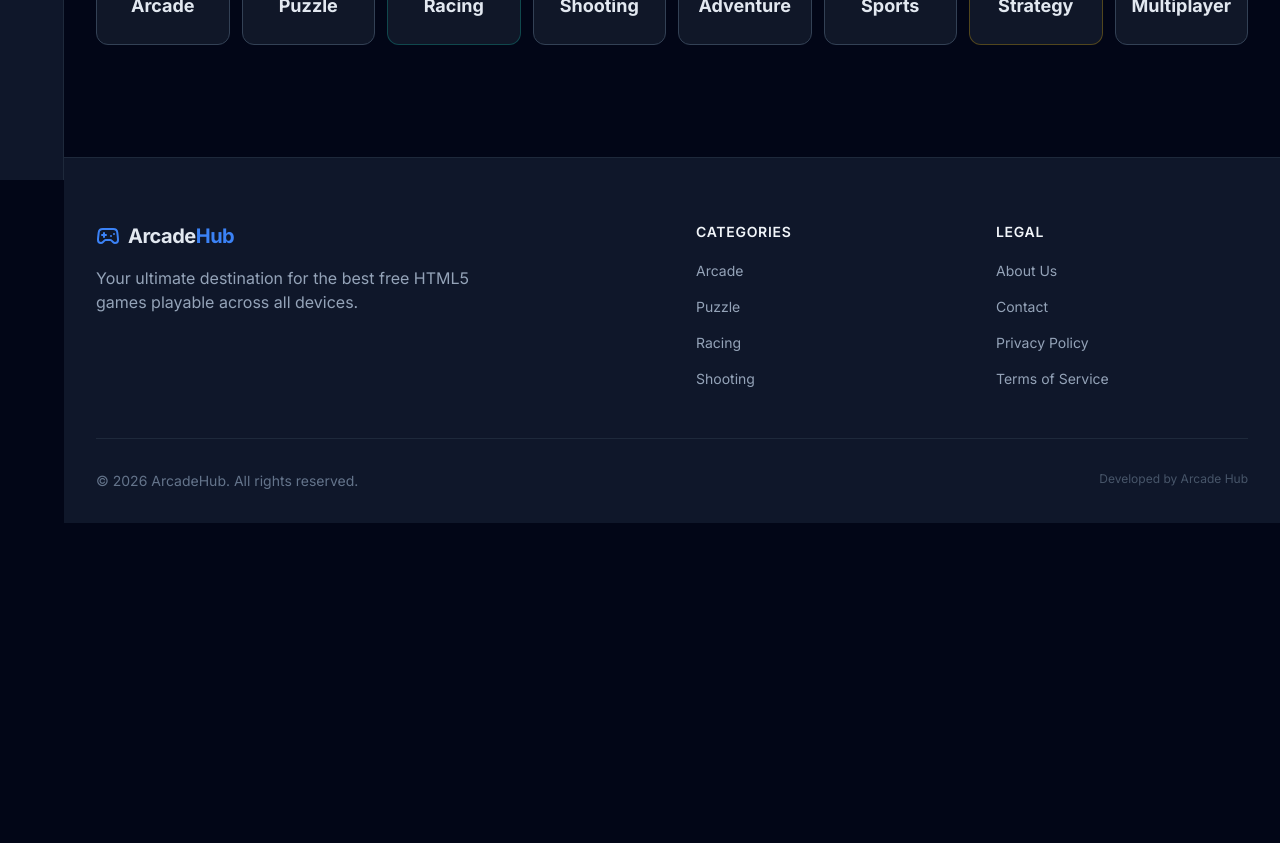
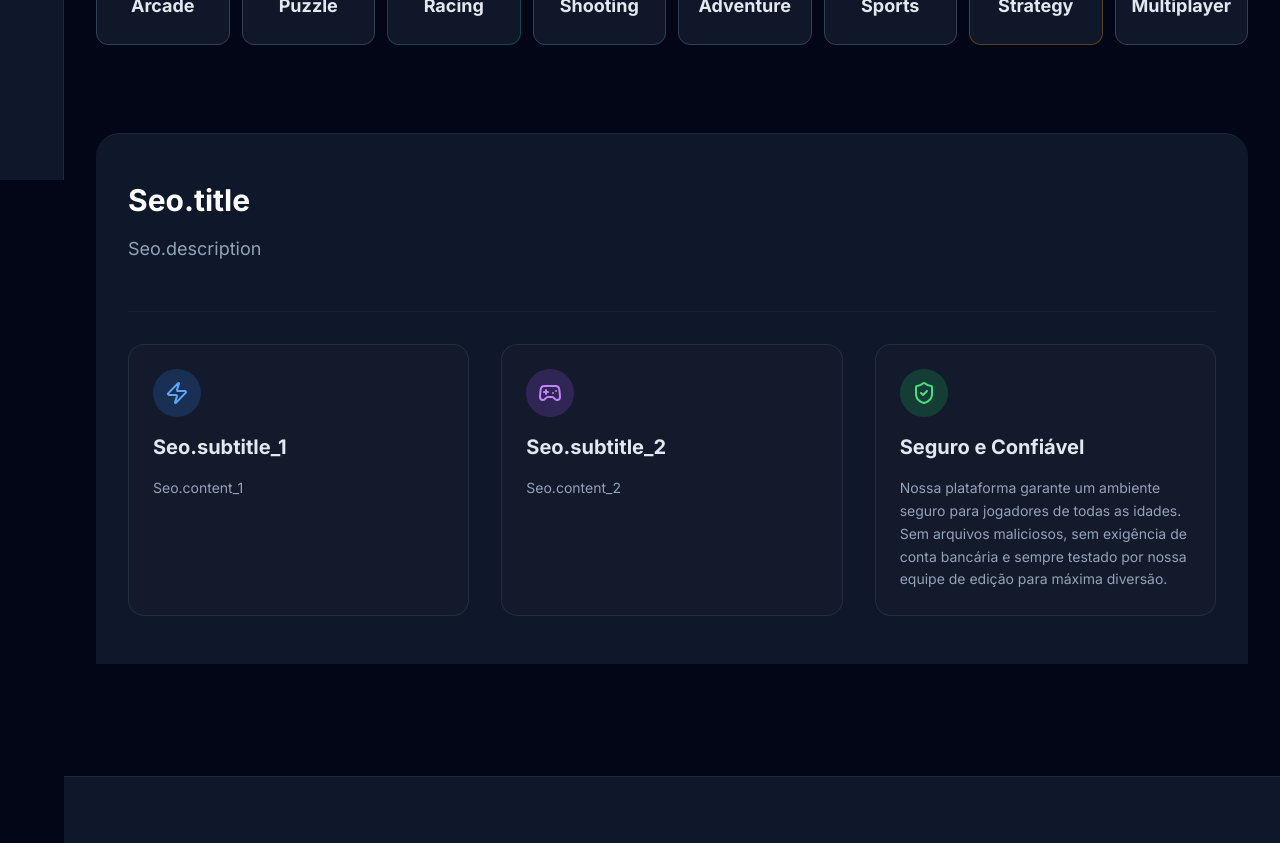
Before and after one commit to mateusreis07/portal-jogos, a Next.js app: page /en in a window 1280 px wide. Shown: the part 620-1463 px from the top of the page. Before the commit the page ends 1143 px from the top, so only its background shows below. Built offline with nearby package versions, Linux system fonts and the light colour scheme; no server answers; the database is empty.

Commit message:
feat(seo): add seo block section to the bottom of the homepage

```diff
--- a/app/[locale]/page.tsx
+++ b/app/[locale]/page.tsx
@@ -2,6 +2,7 @@ import { gameService } from '@/lib/services/gameService';
 import GameCarousel from '@/components/game/GameCarousel';
 import CategoryCard from '@/components/category/CategoryCard';
 import AdInContent from '@/components/ads/AdInContent';
+import SeoContent from '@/components/home/SeoContent';
 import { Gamepad2, Puzzle, CarFront, Crosshair, Map as MapIcon, Trophy, BrainCircuit, Users } from 'lucide-react';
 import Link from 'next/link';
 import { getTranslations } from 'next-intl/server';
@@ -212,6 +213,9 @@ export default async function Home() {
         </div>
       </section>
 
+      {/* SEO Block Content */}
+      <SeoContent />
+
     </div>
   );
 }
--- /dev/null
+++ b/components/home/SeoContent.tsx
@@ -0,0 +1,56 @@
+import { getTranslations } from 'next-intl/server';
+import { Gamepad2, ShieldCheck, Zap } from 'lucide-react';
+
+export default async function SeoContent() {
+  const t = await getTranslations('Seo');
+
+  return (
+    <section className="bg-slate-900 border-t border-slate-800 py-12 px-4 sm:px-6 lg:px-8 mt-12 rounded-t-3xl">
+      <div className="max-w-7xl mx-auto space-y-12">
+        {/* Main Introduction */}
+        <div className="max-w-4xl">
+          <h2 className="text-3xl font-bold text-white mb-4">{t('title')}</h2>
+          <p className="text-slate-400 text-lg leading-relaxed">
+            {t('description')}
+          </p>
+        </div>
+
+        {/* Feature Grid */}
+        <div className="grid grid-cols-1 md:grid-cols-2 lg:grid-cols-3 gap-8 pt-8 border-t border-slate-800/50">
+
+          <div className="space-y-4 p-6 rounded-2xl bg-slate-800/20 border border-slate-700/50 hover:bg-slate-800/40 transition-colors">
+            <div className="w-12 h-12 rounded-full bg-blue-500/20 flex items-center justify-center">
+              <Zap className="w-6 h-6 text-blue-400" />
+            </div>
+            <h3 className="text-xl font-bold text-slate-200">{t('subtitle_1')}</h3>
+            <p className="text-slate-400 leading-relaxed text-sm">
+              {t('content_1')}
+            </p>
+          </div>
+
+          <div className="space-y-4 p-6 rounded-2xl bg-slate-800/20 border border-slate-700/50 hover:bg-slate-800/40 transition-colors">
+            <div className="w-12 h-12 rounded-full bg-purple-500/20 flex items-center justify-center">
+              <Gamepad2 className="w-6 h-6 text-purple-400" />
+            </div>
+            <h3 className="text-xl font-bold text-slate-200">{t('subtitle_2')}</h3>
+            <p className="text-slate-400 leading-relaxed text-sm">
+              {t('content_2')}
+            </p>
+          </div>
+
+          <div className="space-y-4 p-6 rounded-2xl bg-slate-800/20 border border-slate-700/50 hover:bg-slate-800/40 transition-colors">
+            <div className="w-12 h-12 rounded-full bg-green-500/20 flex items-center justify-center">
+              <ShieldCheck className="w-6 h-6 text-green-400" />
+            </div>
+            <h3 className="text-xl font-bold text-slate-200">Seguro e Confiável</h3>
+            <p className="text-slate-400 leading-relaxed text-sm">
+              Nossa plataforma garante um ambiente seguro para jogadores de todas as idades. Sem arquivos maliciosos, sem exigência de conta bancária e sempre testado por nossa equipe de edição para máxima diversão.
+            </p>
+          </div>
+
+        </div>
+
+      </div>
+    </section>
+  );
+}
--- a/messages/es.json
+++ b/messages/es.json
@@ -24,6 +24,14 @@
     "sports": "Deportes",
     "strategy": "Estrategia",
     "multiplayer": "Multijugador"
+  },
+  "Seo": {
+    "title": "Juegos en Línea Gratis",
+    "description": "ArcadeHub es tu portal definitivo para los mejores juegos en línea gratuitos. Ofrecemos cientos de divertidos títulos para que juegues solo o con amigos, sin necesidad de descargar nada, sin registros y sin pop-ups molestos.",
+    "subtitle_1": "Juega Directamente en tu Navegador",
+    "content_1": "Todos nuestros juegos se ejecutan sin problemas en tu navegador utilizando tecnología HTML5 ligera y segura. Esto significa carga instantánea en tu celular, tablet o computadora, ocupando cero espacio de almacenamiento en tu dispositivo.",
+    "subtitle_2": "Nuestra Selección de Juegos",
+    "content_2": "Nuevos juegos son añadidos constantemente por los desarrolladores más populares del momento. Sumérgete en éxitos de Acción, desafía tu mente con nuestros adictivos Rompecabezas o acelera en nuestros Juegos de Carreras. Nuestra colección abarca géneros para todos los gustos, garantizando diversión ilimitada cada vez que visites ArcadeHub."
   },
   "Game": {
     "play_now": "Jugar Ahora",
```
